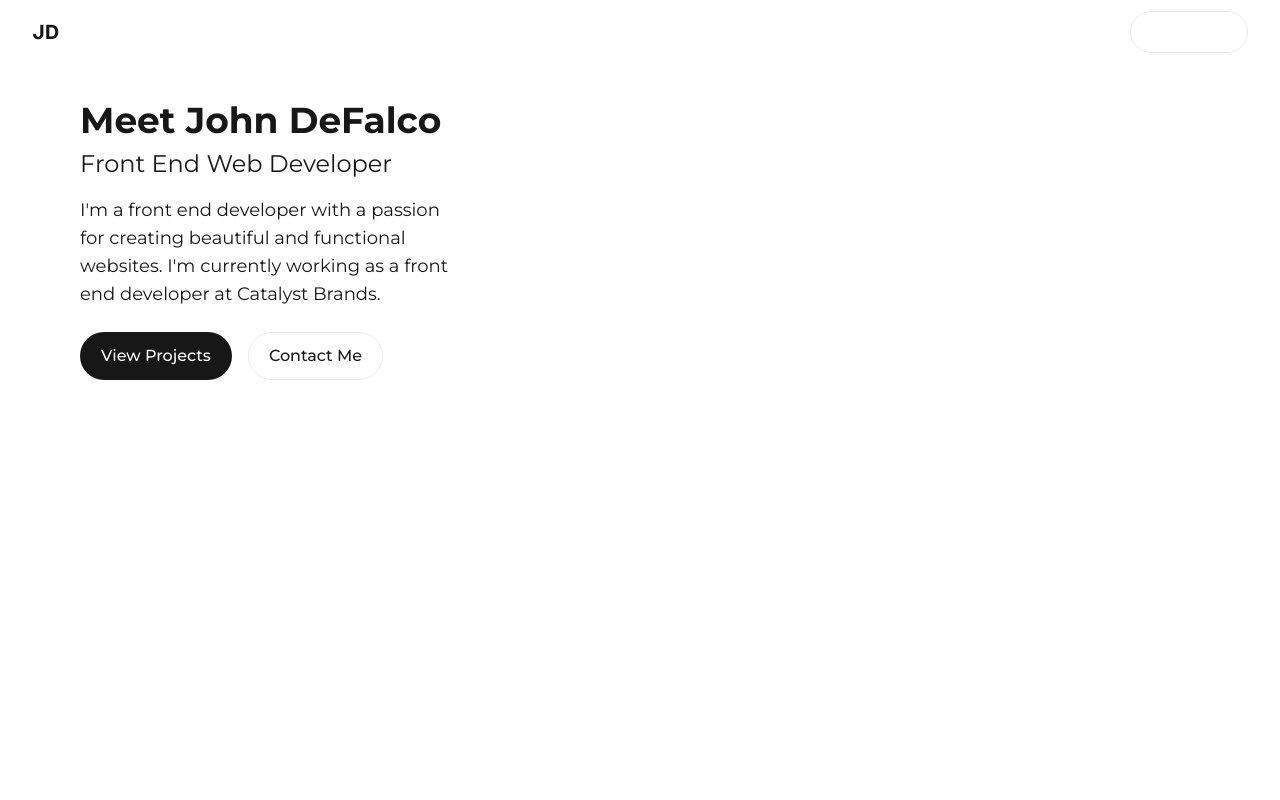
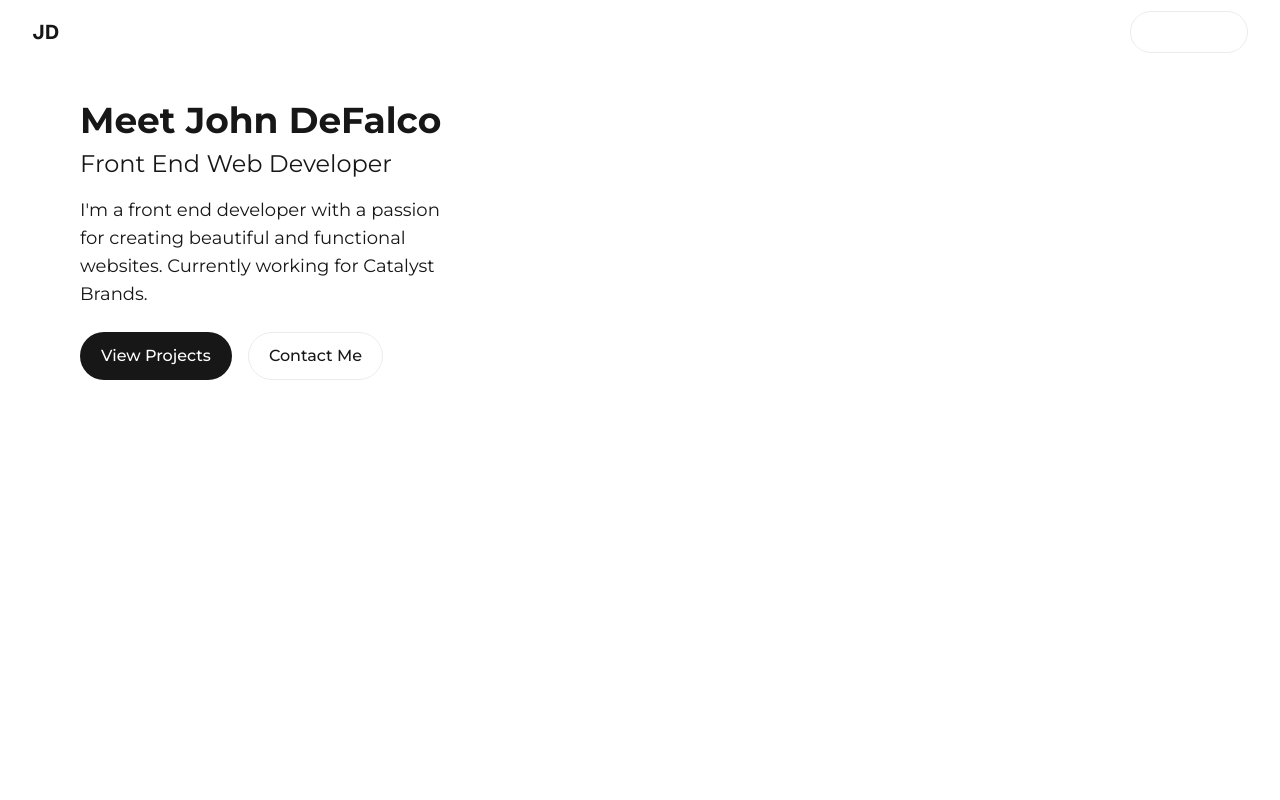
Before and after one commit to jdefalco715/johns-portfolio, a Next.js app: page / in a window 1280 px wide. Shown: the top 800 px of the page. Built offline with nearby package versions, Linux system fonts and the light colour scheme.

Commit message:
JP-15: fixed buttons on hero

```diff
--- a/src/components/Hero.tsx
+++ b/src/components/Hero.tsx
@@ -3,6 +3,7 @@
 /*import Image from "next/image";*/
 import Link from "next/link";
 import { motion } from "framer-motion";
+import { Link as ScrollLink } from 'react-scroll';
 
 export default function Hero() {
   return (
@@ -44,7 +45,7 @@
                 className="text-lg mb-6"
               >
                 I&apos;m a front end developer with a passion for creating beautiful and functional websites.
-                I&apos;m currently working as a front end developer at Catalyst Brands.
+                Currently working for Catalyst Brands.
               </motion.p>
               <motion.div
                 initial={{ opacity: 0, y: 20 }}
@@ -52,12 +53,12 @@
                 transition={{ duration: 0.5, delay: 1 }}
                 className="cta-buttons flex gap-4"
               >
-                <Link href="/projects" className="rounded-full border border-solid border-transparent transition-colors flex items-center justify-center bg-foreground text-background gap-2 hover:bg-[#383838] dark:hover:bg-[#ccc] font-medium text-sm sm:text-base h-10 sm:h-12 px-4 sm:px-5">
+                <ScrollLink to="projects" smooth={true} duration={500} className="rounded-full border border-solid border-transparent transition-colors flex items-center justify-center bg-foreground text-background gap-2 hover:bg-[#383838] dark:hover:bg-[#ccc] font-medium text-sm sm:text-base h-10 sm:h-12 px-4 sm:px-5">
                   View Projects
-                </Link>
-                <Link href="/contact" className="rounded-full border border-solid border-black/[.08] dark:border-white/[.145] transition-colors flex items-center justify-center hover:bg-[#f2f2f2] dark:hover:bg-[#1a1a1a] hover:border-transparent font-medium text-sm sm:text-base h-10 sm:h-12 px-4 sm:px-5">
+                </ScrollLink>
+                <ScrollLink to="contact" smooth={true} duration={500} className="rounded-full border border-solid border-black/[.08] dark:border-white/[.145] transition-colors flex items-center justify-center hover:bg-[#f2f2f2] dark:hover:bg-[#1a1a1a] hover:border-transparent font-medium text-sm sm:text-base h-10 sm:h-12 px-4 sm:px-5">
                   Contact Me
-                </Link>
+                </ScrollLink>
               </motion.div>
             </motion.div>
             <motion.div
```
